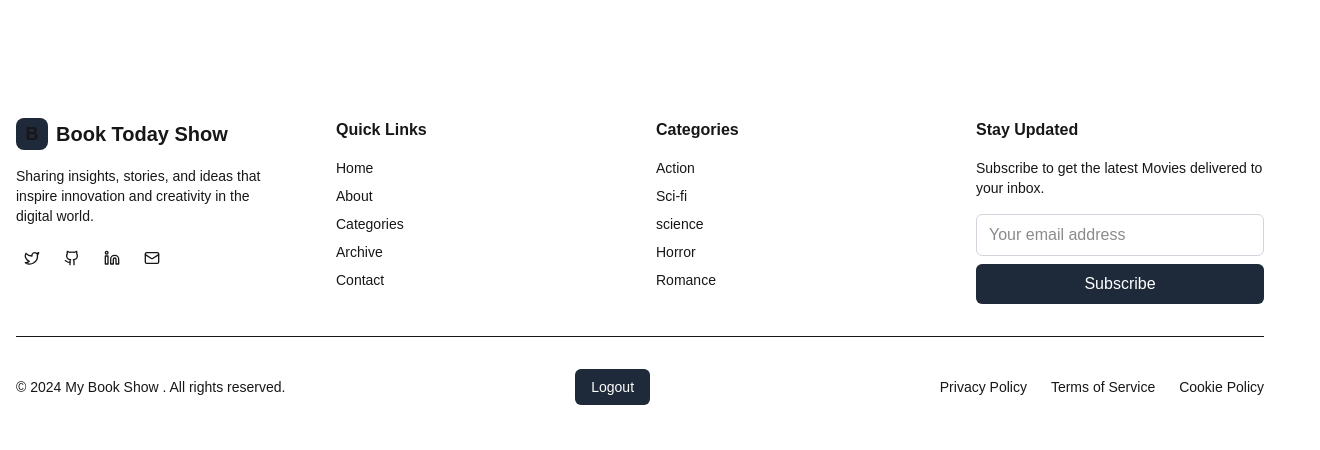
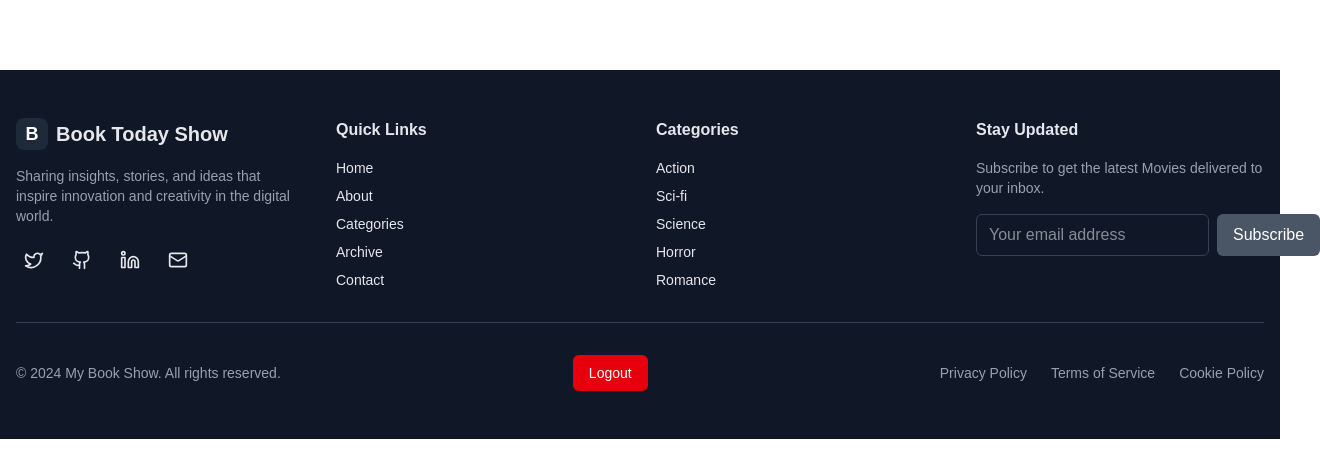
Before and after one commit to ali-imtiyazkhan/moviesBooking, a Next.js app in the folder frontend/: page / in a window 1280 px wide. Shown: the part 1958-2408 px from the top of the page, 1320 px wide, since content can reach past the window. Built offline with nearby package versions, Linux system fonts and the light colour scheme.

Commit message:
payment Ui updated

```diff
--- a/frontend/src/app/Movies/[id]/page.tsx
+++ b/frontend/src/app/Movies/[id]/page.tsx
@@ -100,7 +100,7 @@ const MovieDetailPage = () => {
         <p className="mb-2"><strong>Rating:</strong> {movie.rating}</p>
         <p className="mb-4"><strong>Description:</strong> {movie.description}</p>
         <button
-          onClick={() => router.push("/movies")}
+          onClick={() => router.push(`/schedules/${movie.id}`)}
           className="px-6 py-2 bg-red-600 rounded hover:bg-blue-800 transition"
         >
           Book The Ticket
--- a/frontend/src/app/book/[scheduleId]/page.tsx
+++ b/frontend/src/app/book/[scheduleId]/page.tsx
@@ -2,6 +2,8 @@
 
 import { useEffect, useState } from "react";
 import { useParams, useRouter } from "next/navigation";
+import Footer from "@/components/Footer";
+import Header from "@/components/Header";
 
 interface Seat {
   id: string;
@@ -10,6 +12,13 @@ interface Seat {
   isVip: boolean;
   reserved?: boolean;
 }
+
+const Loader = () => (
+  <div className="min-h-screen flex flex-col items-center justify-center h-40 bg-gray-700">
+    <div className="w-12 h-12 border-4 border-white border-t-transparent rounded-full animate-spin"></div>
+    <p className="mt-3 text-white text-sm">Booking your perfect seat...</p>
+  </div>
+);
 
 export default function BookSeatsPage() {
   const { scheduleId } = useParams();
@@ -81,16 +90,20 @@ export default function BookSeatsPage() {
     }
   };
 
-  if (loading) return <p className="text-white p-6">Loading seats...</p>;
+  if (loading) return <Loader />;
 
   return (
-    <div className="p-6 bg-gray-900 min-h-screen text-white">
+    <div>
+      <Header />
+
+      <div className="p-6 bg-gray-900 min-h-screen text-white pt-32">
         <h2 className="text-2xl font-bold mb-4">Select Seats</h2>
 
         <div className="grid grid-cols-6 gap-3 mb-6">
           {seats.map((seat) => (
             <button
               key={seat.id}
+              type="button" // ✅ Prevents reload
               onClick={() => toggleSeat(seat.id)}
               disabled={seat.reserved}
               className={`p-2 rounded transition ${
@@ -99,7 +112,7 @@ export default function BookSeatsPage() {
                   : seat.reserved
                   ? "bg-gray-500 cursor-not-allowed"
                   : seat.isVip
-                ? "bg-yellow-500 hover:bg-yellow-400"
+                  ? "bg-pink-500 hover:bg-yellow-400"
                   : "bg-gray-700 hover:bg-gray-600"
               }`}
             >
@@ -110,12 +123,16 @@ export default function BookSeatsPage() {
         </div>
 
         <button
+          type="button" // ✅ Prevents reload
           onClick={reserveSeats}
           disabled={reserving}
           className="bg-red-600 px-6 py-2 rounded font-bold hover:bg-red-700 transition disabled:opacity-50"
         >
           {reserving ? "Reserving..." : "Reserve Selected Seats"}
         </button>
+
+        <Footer />
+      </div>
     </div>
   );
 }
--- a/frontend/src/components/Footer.tsx
+++ b/frontend/src/components/Footer.tsx
@@ -1,41 +1,41 @@
-"use client"
+"use client";
 
-import { Github, Twitter, Linkedin, Mail } from "lucide-react"
-import React from "react"
+import { Github, Twitter, Linkedin, Mail } from "lucide-react";
+import React from "react";
 
 export default function Footer() {
   function handleLogOut() {
-    localStorage.removeItem("token")
-    window.location.href = "/router/SignIn"
+    localStorage.removeItem("token");
+    window.location.href = "/AdminLogin";
   }
 
   return (
-    <footer className="bg-muted mt-20">
+    <footer className="bg-gray-900 text-gray-200 mt-20">
       <div className="container mx-auto px-4 py-12">
-        <div className="grid grid-cols-1 md:grid-cols-4 gap-8">
+        <div className="grid grid-cols-2 sm:grid-cols-3 md:grid-cols-4 gap-8">
           {/* Brand */}
           <div className="space-y-4">
             <div className="flex items-center space-x-2">
               <div className="w-8 h-8 rounded-lg flex items-center justify-center bg-gray-800">
-                <span className="text-primary-foreground font-bold text-lg">B</span>
+                <span className="text-white font-bold text-lg">B</span>
               </div>
-              <span className="font-bold text-xl text-balance">Book Today Show</span>
+              <span className="font-bold text-xl">Book Today Show</span>
             </div>
-            <p className="text-sm text-muted-foreground text-pretty">
+            <p className="text-sm text-gray-400">
               Sharing insights, stories, and ideas that inspire innovation and creativity in the digital world.
             </p>
-            <div className="flex space-x-2">
-              <button className="p-2 rounded-full hover:bg-gray-200 transition">
-                <Twitter className="w-4 h-4" />
+            <div className="flex space-x-3">
+              <button className="p-2 rounded-full hover:bg-gray-700 transition">
+                <Twitter className="w-5 h-5" />
               </button>
-              <button className="p-2 rounded-full hover:bg-gray-200 transition">
-                <Github className="w-4 h-4" />
+              <button className="p-2 rounded-full hover:bg-gray-700 transition">
+                <Github className="w-5 h-5" />
               </button>
-              <button className="p-2 rounded-full hover:bg-gray-200 transition">
-                <Linkedin className="w-4 h-4" />
+              <button className="p-2 rounded-full hover:bg-gray-700 transition">
+                <Linkedin className="w-5 h-5" />
               </button>
-              <button className="p-2 rounded-full hover:bg-gray-200 transition">
-                <Mail className="w-4 h-4" />
+              <button className="p-2 rounded-full hover:bg-gray-700 transition">
+                <Mail className="w-5 h-5" />
               </button>
             </div>
           </div>
@@ -48,7 +48,7 @@ export default function Footer() {
                 <li key={link}>
                   <a
                     href="#"
-                    className="text-muted-foreground hover:text-primary transition-colors"
+                    className="hover:text-white transition-colors"
                   >
                     {link}
                   </a>
@@ -61,11 +61,11 @@ export default function Footer() {
           <div className="space-y-4">
             <h3 className="font-semibold">Categories</h3>
             <ul className="space-y-2 text-sm">
-              {["Action", "Sci-fi", "science", "Horror", "Romance"].map((cat) => (
+              {["Action", "Sci-fi", "Science", "Horror", "Romance"].map((cat) => (
                 <li key={cat}>
                   <a
                     href="#"
-                    className="text-muted-foreground hover:text-primary transition-colors"
+                    className="hover:text-white transition-colors"
                   >
                     {cat}
                   </a>
@@ -77,47 +77,41 @@ export default function Footer() {
           {/* Newsletter */}
           <div className="space-y-4">
             <h3 className="font-semibold">Stay Updated</h3>
-            <p className="text-sm text-muted-foreground text-pretty">
+            <p className="text-sm text-gray-400">
               Subscribe to get the latest Movies delivered to your inbox.
             </p>
-            <div className="space-y-2">
+            <div className="flex flex-col sm:flex-row gap-2">
               <input
                 type="email"
                 placeholder="Your email address"
-                className="w-full px-3 py-2 border border-gray-300 rounded-md focus:outline-none focus:ring focus:ring-primary"
+                className="flex-1 px-3 py-2 border border-gray-700 rounded-md focus:outline-none focus:ring focus:ring-blue-500 text-white"
               />
-              <button className="w-full bg-gray-800 hover:bg-gray-700 text-white font-medium py-2 rounded-md transition">
+              <button className="w-full sm:w-auto bg-gray-600 hover:bg-gray-800 text-white font-medium py-2 px-4 rounded-md transition">
                 Subscribe
               </button>
             </div>
           </div>
         </div>
 
-        <hr className="my-8" />
+        <hr className="my-8 border-gray-700" />
 
-        <div className="flex flex-col md:flex-row justify-between items-center text-sm text-muted-foreground">
-          <p>&copy; 2024 My Book Show . All rights reserved.</p>
+        <div className="flex flex-col md:flex-row justify-between items-center text-sm text-gray-400 gap-4 md:gap-0">
+          <p>&copy; 2024 My Book Show. All rights reserved.</p>
 
           <button
             onClick={handleLogOut}
-            className="bg-gray-800 hover:bg-red-600 text-white font-medium px-4 py-2 rounded-md transition"
+            className="bg-red-600 hover:bg-red-700 text-white font-medium px-4 py-2 rounded-md transition"
           >
             Logout
           </button>
 
-          <div className="flex space-x-6 mt-4 md:mt-0">
-            <a href="#" className="hover:text-primary transition-colors">
-              Privacy Policy
-            </a>
-            <a href="#" className="hover:text-primary transition-colors">
-              Terms of Service
-            </a>
-            <a href="#" className="hover:text-primary transition-colors">
-              Cookie Policy
-            </a>
+          <div className="flex flex-col sm:flex-row space-y-2 sm:space-y-0 sm:space-x-6">
+            <a href="#" className="hover:text-white transition-colors">Privacy Policy</a>
+            <a href="#" className="hover:text-white transition-colors">Terms of Service</a>
+            <a href="#" className="hover:text-white transition-colors">Cookie Policy</a>
           </div>
         </div>
       </div>
     </footer>
-  )
+  );
 }
```
Also changed, not shown: frontend/src/app/AddSchedules/page.tsx (added, +112 -0 lines), frontend/src/app/payment/[reservationId]/page.tsx (+36 -17 lines), frontend/src/components/Header.tsx (+24 -23 lines), 2 other files (tests, documents, lock files or other folders). Lines whose indentation alone changed are shown as unchanged.
